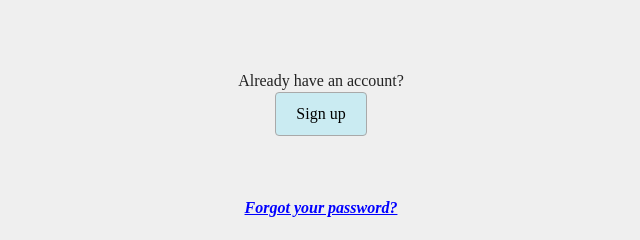
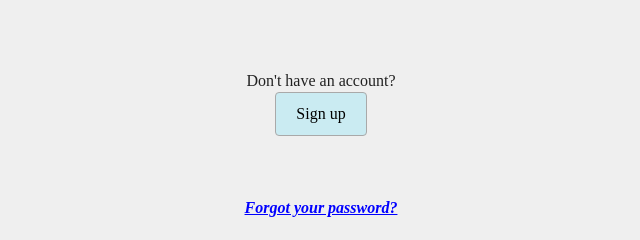
Before and after one commit to MatchaFierce/hackersArena, a plain HTML site: page html/login.html in a window 1280 px wide. Shown: the part 451-691 px from the top of the page, 319-959 px from the left. Drawn offline with Linux system fonts and the light colour scheme; files whose address does not match are found by name.

Commit message:
Fixed message error

```diff
--- a/html/login.html
+++ b/html/login.html
@@ -57,7 +57,7 @@
   </form>
 </div>
   <div id="signup">
-    Already have an account?
+    Don't have an account?
     <form action="./signup.html">
       <input aria-label="Signup button" id="signup_bttn" type="submit" value="Sign up" />
     </form>
```
